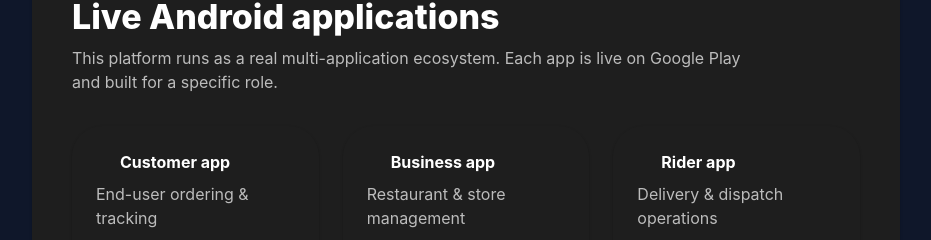
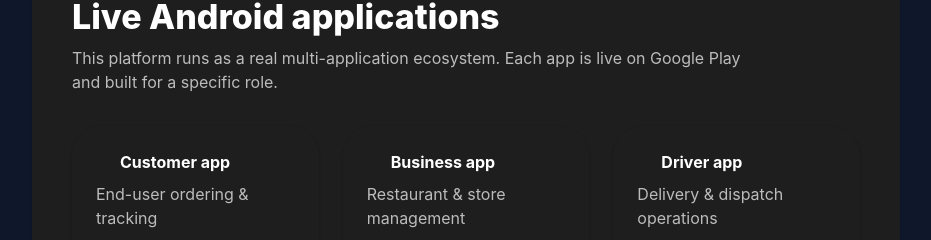
Before and after one commit to AhmedElselly/ahmedelselly.github.io, a Next.js app: page /projects/multi-vendor-delivery-platform in a window 1280 px wide. Shown: the part 865-1105 px from the top of the page, without its empty margins (174-1105 px from the left). Built offline with nearby package versions, Linux system fonts and the light colour scheme; some icons are missing; what @mui/material-nextjs would draw is missing.

Commit message:
changed the rider name to driver

```diff
--- a/src/components/ProjectsComponents/AndroidAppsSection/index.tsx
+++ b/src/components/ProjectsComponents/AndroidAppsSection/index.tsx
@@ -37,7 +37,7 @@ export function AndroidAppsSection({ links }: AndroidLinksProps) {
 
         {links.driverApp && (
           <AppLinkCard
-            title="Rider app"
+            title="Driver app"
             subtitle="Delivery & dispatch operations"
             url={links.driverApp}
           />
```
